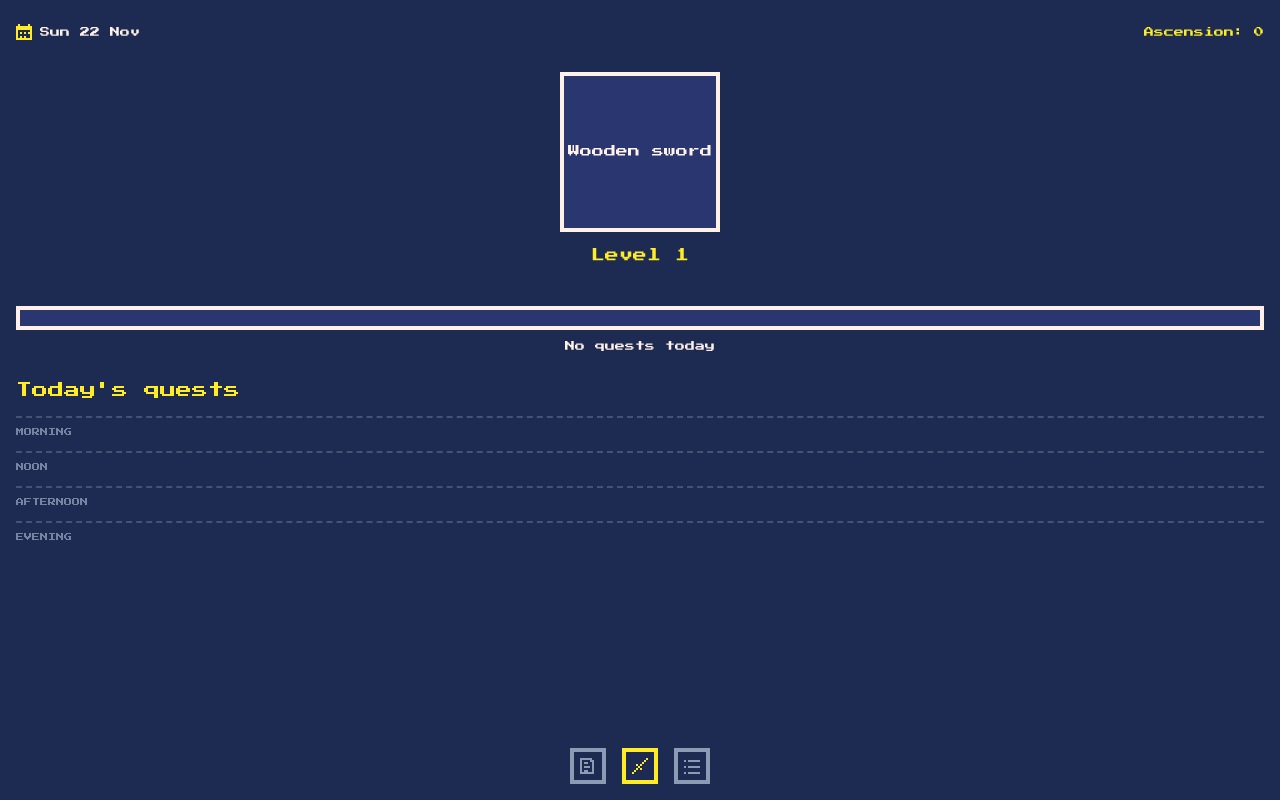
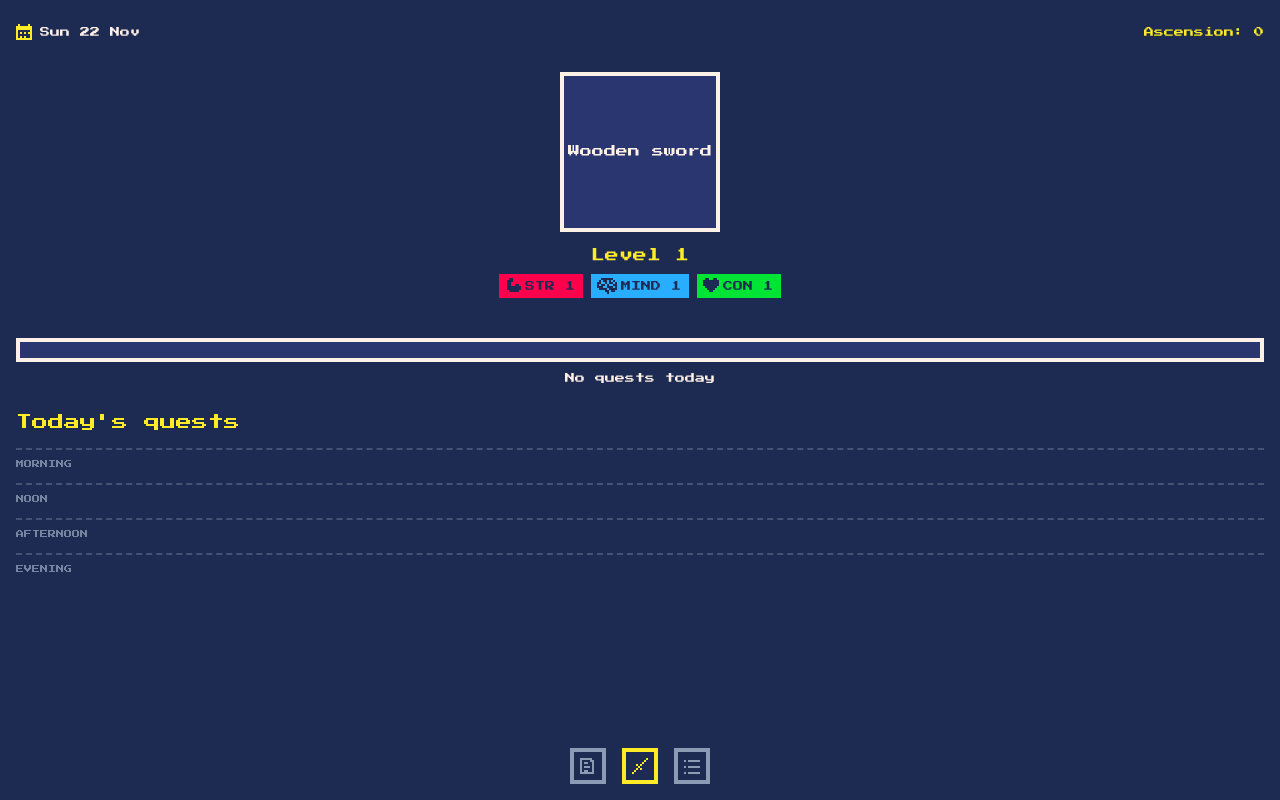
Before and after one commit to Armero96/App-creation-testing, a plain HTML site: page Jobits/index.html in a window 1280 px wide. Drawn offline with Linux system fonts and the light colour scheme.

Commit message:
Add monthly STR/MIND/CON stats under the adventurer

```diff
--- a/Jobits/app.js
+++ b/Jobits/app.js
@@ -423,8 +423,53 @@ function showLevelUpMessage(text) {
   levelUpTimer = setTimeout(() => levelUpMessage.classList.remove("show"), LEVEL_UP_TIME);
 }
 
+// ===== Category stats (STR / MIND / CON) =====
+// Each category's stat goes up 1 level per 100 exp earned in that category
+// in a calendar month, starting at level 1, and starts again each month.
+
+const EXP_PER_STAT_LEVEL = 100;
+
+// Total exp per category for a month, e.g. monthStats("2026-11")
+// -> { strength: 240, mind: 430, constitution: 160 }.
+// Worked out from the ticks log, using each quest's current exp and category.
+function monthStats(month) {
+  const totals = {};
+  for (const category of Object.keys(CATEGORIES)) totals[category] = 0;
+
+  const byId = new Map(habits.map((h) => [h.id, h])); // quick lookup by id
+  for (const [day, ids] of Object.entries(completions)) {
+    if (!day.startsWith(month)) continue;   // "2026-11-05" starts with "2026-11"
+    for (const id of ids) {
+      const habit = byId.get(id);
+      // deleted quests, standing quests and quests without a category add nothing
+      if (!habit || habit.standing || !CATEGORIES[habit.category]) continue;
+      totals[habit.category] += habit.exp;
+    }
+  }
+  return totals;
+}
+
+// 0-99 exp = level 1, 100-199 = level 2, ...
+function statLevel(exp) {
+  return 1 + Math.floor(exp / EXP_PER_STAT_LEVEL);
+}
+
+const statsRow = document.getElementById("stats");
+
+// The three badges under the adventurer, e.g. [arm STR 3] [brain MIND 5] [heart CON 2]
+function renderStats(today) {
+  const totals = monthStats(today.slice(0, 7)); // "2026-11-22" -> "2026-11"
+  statsRow.innerHTML = "";
+  for (const [category, exp] of Object.entries(totals)) {
+    const badge = makeCategoryChip(category); // same look as the quest labels
+    badge.append(` ${statLevel(exp)}`);
+    statsRow.append(badge);
+  }
+}
+
 function renderLevel() {
   const today = todayString();
+  renderStats(today);
   const level = getLevel(today);
   const ascension = getAscension();
 
--- a/Jobits/index.html
+++ b/Jobits/index.html
@@ -51,6 +51,8 @@
 
         <!-- Current level, and a message that pops up for a few seconds on level-up -->
         <p class="level" id="level-label">Level 1</p>
+        <!-- This month's STR / MIND / CON levels: app.js fills in three badges -->
+        <div class="stats" id="stats"></div>
         <p class="level-up" id="level-up" aria-live="polite"></p>
 
         <!-- Day progress bar: app.js sets the fill width and the label -->
--- a/Jobits/style.css
+++ b/Jobits/style.css
@@ -122,6 +122,20 @@ html, body {
   text-align: center;
   font-size: 14px;
   color: var(--accent);
+}
+
+/* This month's stats: three category badges side by side under the level */
+.stats {
+  display: flex;
+  justify-content: center;
+  gap: 8px;
+  margin-top: 8px;
+}
+
+.stats .category-chip {
+  margin-right: 0;
+  padding: 4px 8px 4px 6px;
+  font-size: 10px;
 }
 
 /* "Level-up!" message. It always takes up its space (so nothing jumps around),
```
